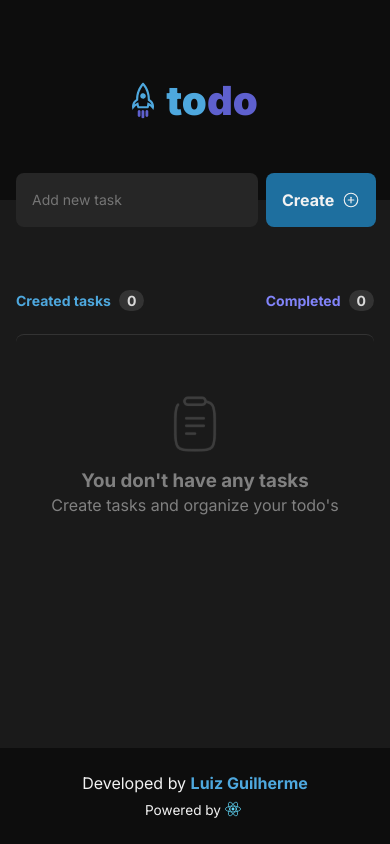
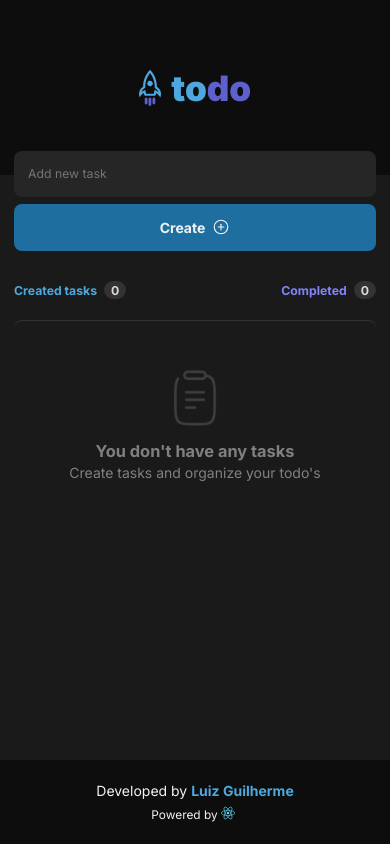
Before and after one commit to LuizPelegrini/reactjs-todo, a React (Vite) app: page / in a window 390 px wide. Built offline with nearby package versions, Linux system fonts and the light colour scheme.

Commit message:
update: Apply responsiveness to components and page

```diff
--- a/src/App.module.css
+++ b/src/App.module.css
@@ -7,3 +7,9 @@
 .tasks {
   flex-grow: 1;
 }
+
+@media(max-width: 768px) {
+  html {
+    font-size: 87.5%;
+  }
+}
--- a/src/components/TaskCreateBar/styles.module.css
+++ b/src/components/TaskCreateBar/styles.module.css
@@ -43,3 +43,10 @@
 .container > button[type=submit]:hover {
   background-color: var(--blue-300);
 }
+
+@media(max-width: 425px) {
+  .container {
+    flex-direction: column;
+    margin-bottom: 6rem;
+  }
+}
```
